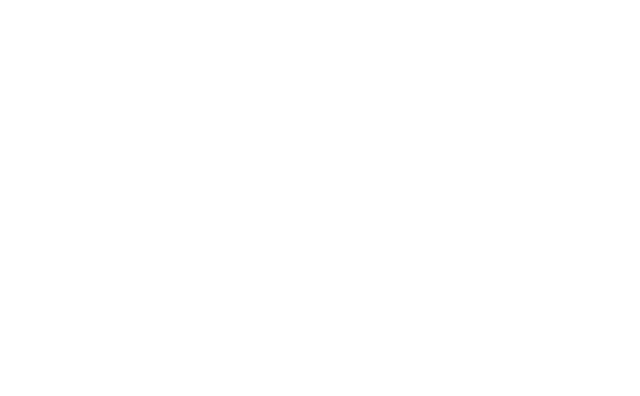
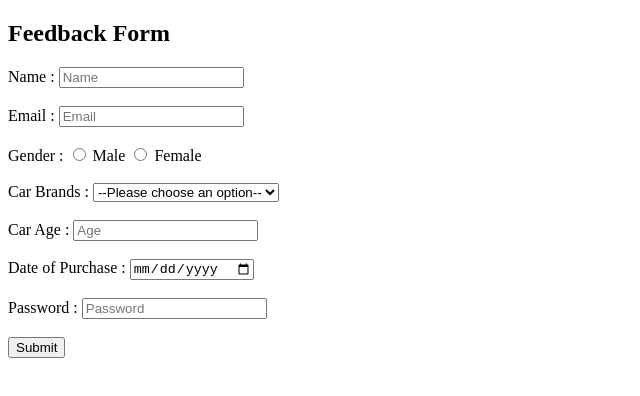
Before and after one commit to acciojob/car-insurance-form-lal15aditi, a website: page main.html in a window 1280 px wide. Shown: the whole page, without its empty margins (0-640 px from the left). Drawn offline with Linux system fonts and the light colour scheme.

Commit message:
created a submission

```diff
--- a/main.html
+++ b/main.html
@@ -8,6 +8,69 @@
 
 <body>
 	<!-- the entire body must be written by student -->
+	<h2>Feedback Form</h2>
+    <form method="post">
+        <label for="name">Name : </label>
+        <input type="text" id="name" placeholder="Name" required>
+        <br/>
+        <br/>
+
+        <label for="email">Email : </label>
+        <input type="email" id="email" placeholder="Email" required>
+        <br/>
+        <br/>
+
+        <span>Gender : </span>
+
+        <input type="radio" id="gender_m" name="gender"  required>
+        <label for="gender_m">Male</label>
+
+        <input type="radio" id="gender_f" name="gender"  required>
+        <label for="gender_f">Female</label>
+        <br/>
+        <br/>
+
+        <label for="cars">Car Brands : </label>
+        <select name="cars" id="cars">
+
+            <option value="" disabled selected hidden>--Please choose an option--</option>
+<!--             <option value="maruti">Maruti Suzuki</option> -->
+            <option value="bmw">BMW</option>
+<!--             <option value="lamborghini">Lamborghini</option> -->
+<!--             <option value="hyudai">Hyundai</option> -->
+            <option value="mercedes">Mercedes</option>
+			<option value="audi">Audi</option>
+        </select>
+        <br/>
+        <br/>
+
+        <label for="age">Car Age : </label>
+        <input type="number" id="carage" placeholder="Age" required>
+        <br/>
+        <br/>
+
+        <label for="dop">Date of Purchase : </label>
+        <input type="date" id="dop" required>
+        <br/>
+        <br/>
+
+<!--         <label for="tel">Phone Number : </label>
+        <input type="tel" id="tel" placeholder="xxx-xxx-xxxx">
+        <br/>
+        <br/> -->
+
+        <label for="password">Password : </label>
+        <input type="password" id="password" placeholder="Password" required>
+        <br/>
+        <br/>
+
+<!--         <input type="checkbox" id="tos" required>
+        <label for="tos">I agree to the TOS</label>
+        <br/>
+        <br/> -->
+
+		<button type="submit">Submit</button>
+    </form>
     <script type="text/javascript" src="./script.js">
 </script>
 
```
